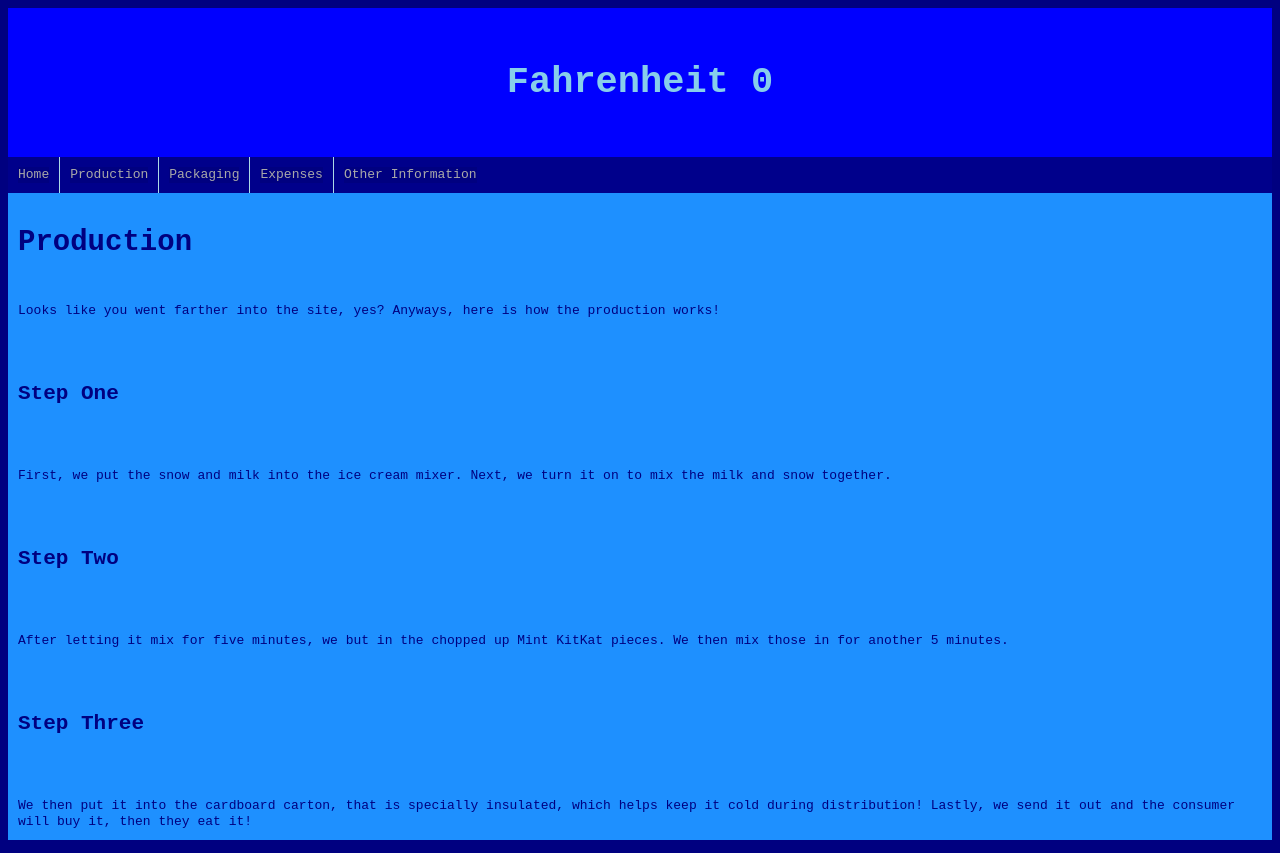
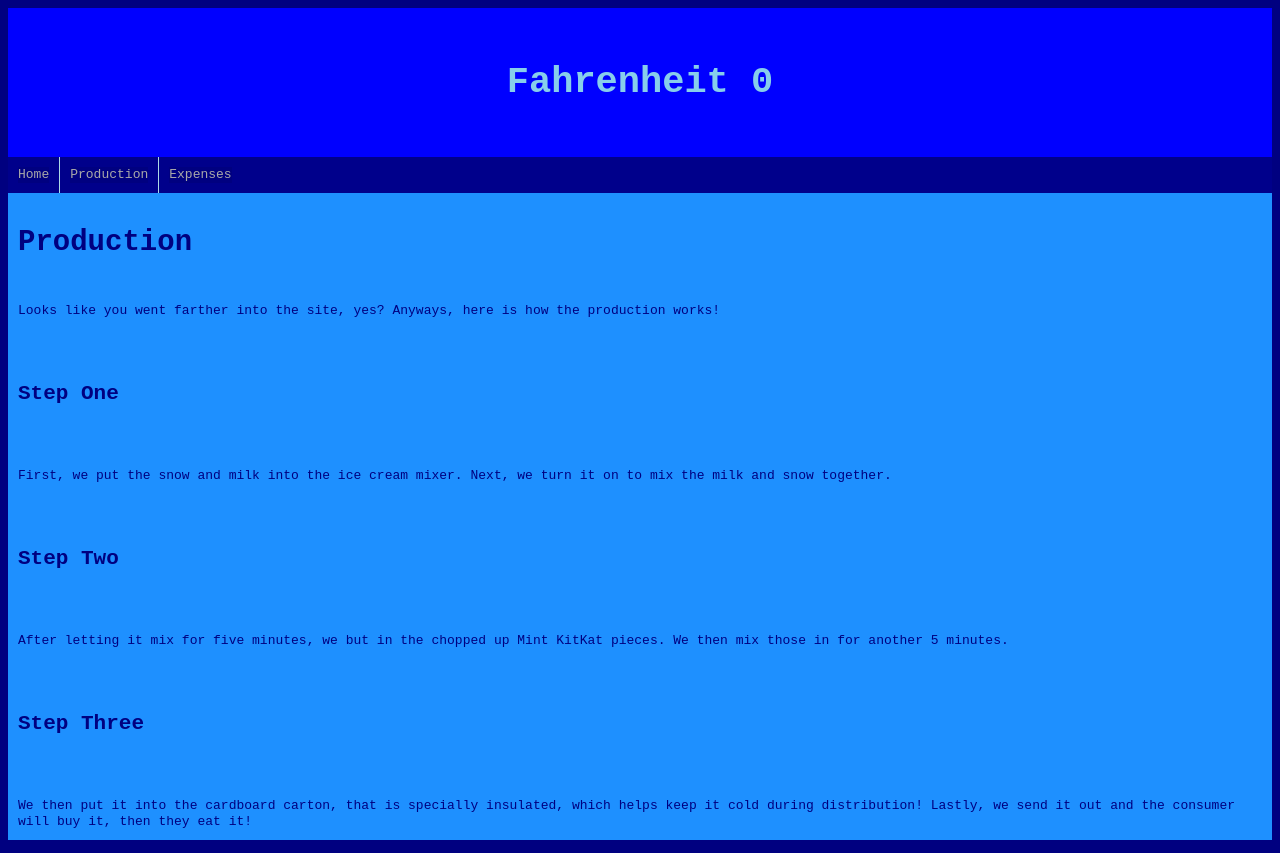
Before and after one commit to 20090114/Fahrenheit0, a plain HTML site: page production.html in a window 1280 px wide. Drawn offline with Linux system fonts and the light colour scheme.

Commit message:
Update production.html

```diff
--- a/production.html
+++ b/production.html
@@ -16,9 +16,7 @@
       <ul>
         <li><a href="https://20090114.github.io/Fahrenheit0/">Home</a></li>
         <li><a href="https://20090114.github.io/Fahrenheit0/production.html">Production</a></li>
-        <li><a href="https://20090114.github.io/Fahrenheit0/packaging.html">Packaging</a></li>
         <li><a href="https://20090114.github.io/Fahrenheit0/expenses.html">Expenses</a></li>
-        <li><a href="https://20090114.github.io/Fahrenheit0/other.html">Other Information</a></li>
       </ul>
     </div>
 
```
